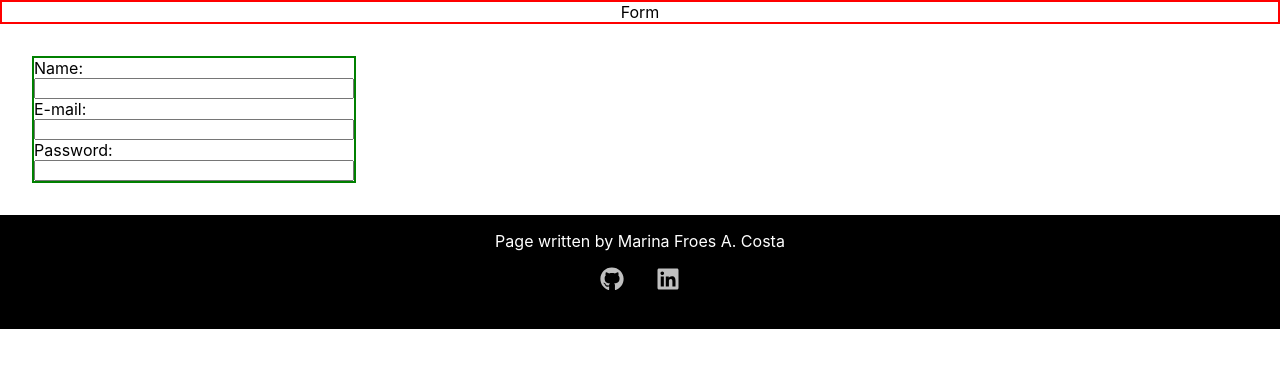
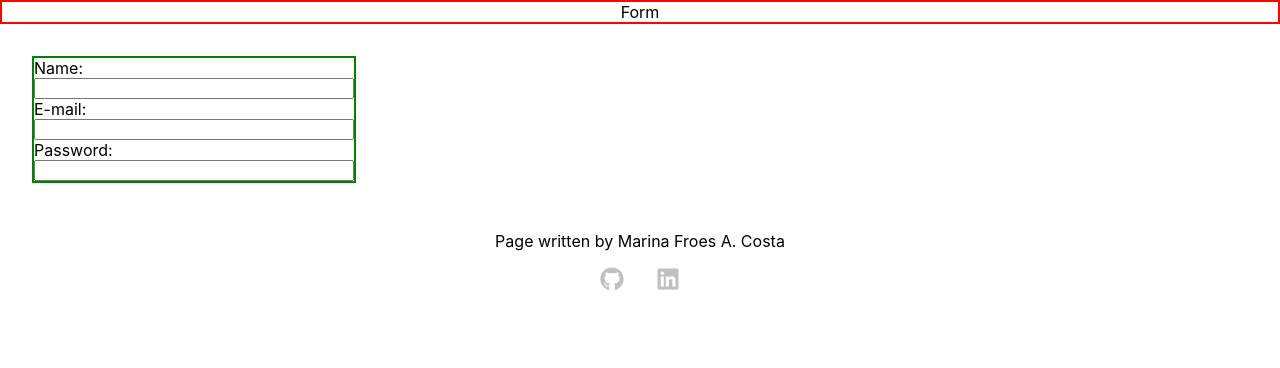
Before and after one commit to MarinaFroes/react-form, a React (Create React App) app: page / in a window 1280 px wide. Shown: the top 368 px of the page. Built offline with nearby package versions, Linux system fonts and the light colour scheme.

Commit message:
style: Change background color to white

```diff
--- a/src/Components/Footer.js
+++ b/src/Components/Footer.js
@@ -8,8 +8,7 @@ const FooterContainer = styled.footer`
   flex-direction: column;
   text-align: center;
   width: 100%;
-  background-color: #000;
-  color: #fff;
+  color: #000;
   padding-bottom: 2rem;
 `;
 
@@ -23,17 +22,6 @@ const Icon = styled.a`
   color: silver;
   font-size: 1.5rem;
   margin: 0 1rem;
-`;
-
-const SectionTitle = styled.h2`
-  font-size: 1.5rem;
-  margin: 1rem 0;
-  color: #fff;
-`;
-
-const ContactInfo = styled.p`
-  font-size: 1rem;
-  margin: 0.5rem;
 `;
 
 export default function Footer() {
```
